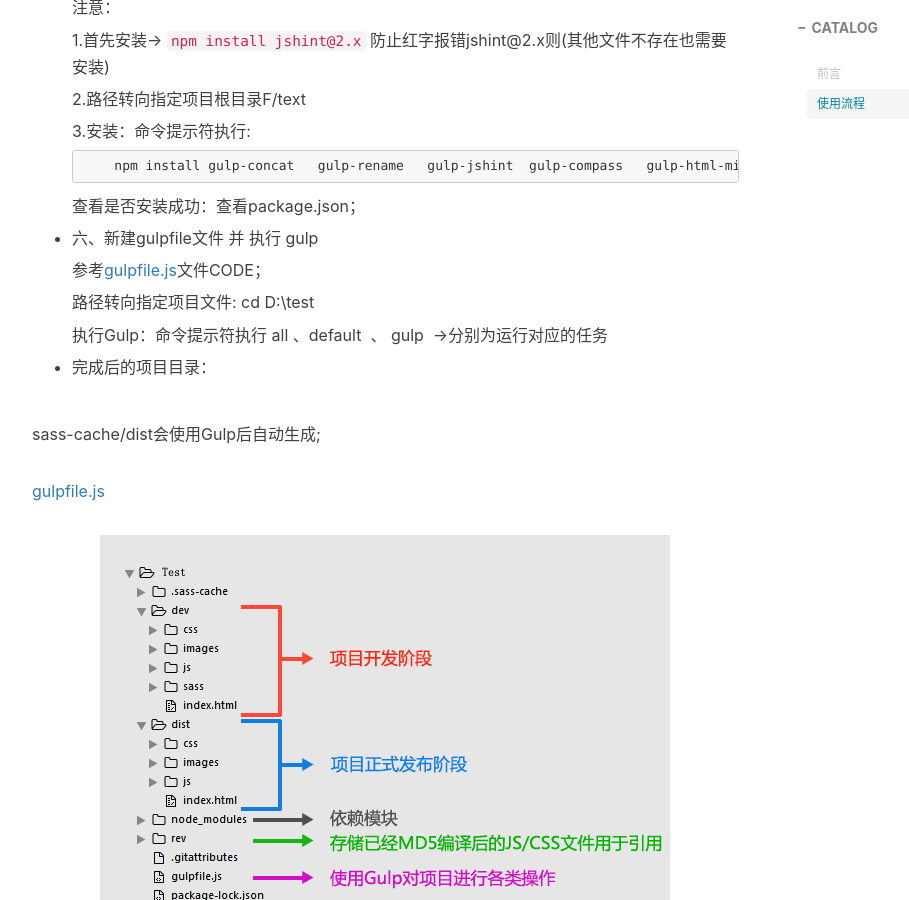
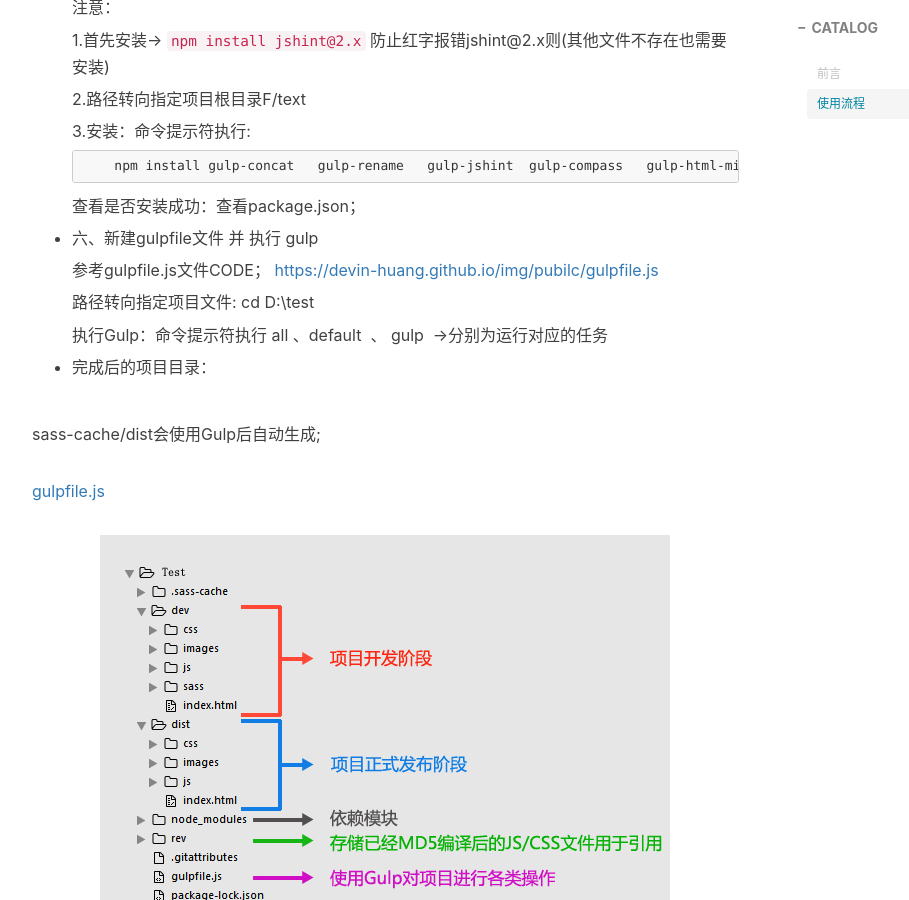
Before and after one commit to devin-huang/devin-huang.github.io, a Jekyll site: the page built from _posts/2017-06-07-Gulp构造工具使用.md, in a window 1280 px wide and 900 px high, scrolled down 2141 px. Shown: the whole window, without its empty margins (233-1142 px from the left). Built offline with Jekyll 4.4.1, drawn with Linux system fonts in a browser that asks for light colours; nearby versions of some CDN libraries; comment, search, counter and statistics services are not loaded; part of the change alters nothing that is shown.

Commit message:
Update 2017-06-07-Gulp构造工具使用.md

```diff
--- a/_posts/2017-06-07-Gulp构造工具使用.md
+++ b/_posts/2017-06-07-Gulp构造工具使用.md
@@ -83,7 +83,7 @@ tags:
 
 - 六、新建gulpfile文件 并 执行 gulp
 
-    参考[gulpfile.js](/img/pubilc/gulpfile.js)文件CODE；
+    参考gulpfile.js文件CODE； [https://devin-huang.github.io/img/pubilc/gulpfile.js](/img/pubilc/gulpfile.js)
 
     路径转向指定项目文件: cd D:\test
 
```
